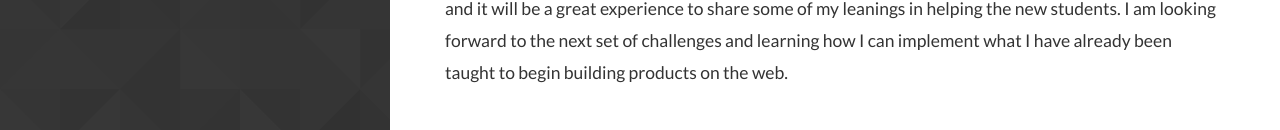
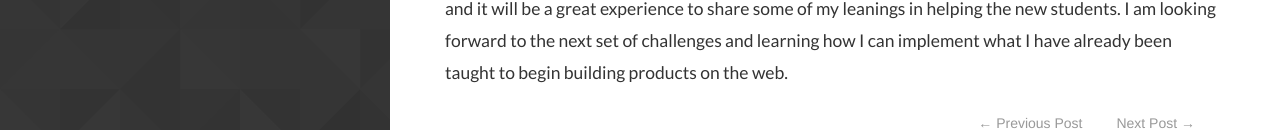
Before and after one commit to brendanscarano/brendanscarano.github.io, a Jekyll site: the page built from _posts/2014-04-20-dev-bootcamp-week-3.md, in a window 1280 px wide and 1124 px high. Shown: the part 991-1121 px from the top of the window. Built offline with Jekyll 4.4.1, drawn with Linux system fonts in a browser that asks for light colours; nearby versions of some CDN libraries; Markdown is read by kramdown in place of the engine named in the settings.

Commit message:
added previous and next arrows to the bottom of each blog post

```diff
--- a/_layouts/post.html
+++ b/_layouts/post.html
@@ -30,6 +30,18 @@ layout: post
       </div>
 
     </div>
+
+    <div class="bottom-blog-arrows">
+      <div class="next-blog-arrows">
+        {% if page.previous.url %}
+          <a class="prev" href="{{page.previous.url}}">&#8592; Previous Post</a>
+        {% endif %}
+
+        {% if page.next.url %}
+          <a class="next" href="{{page.next.url}}">Next Post &#8594;</a>
+        {% endif %}
+      </div>
+    </div>
   </div>
 </div>
 
```
